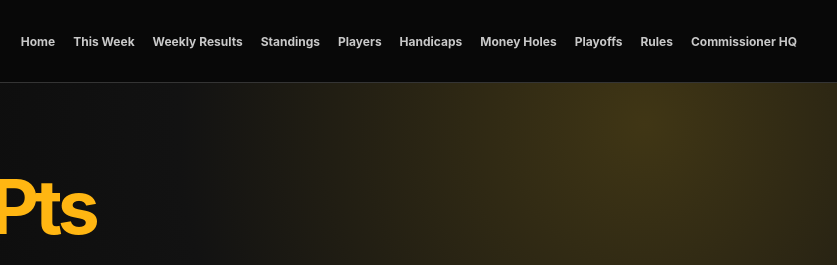
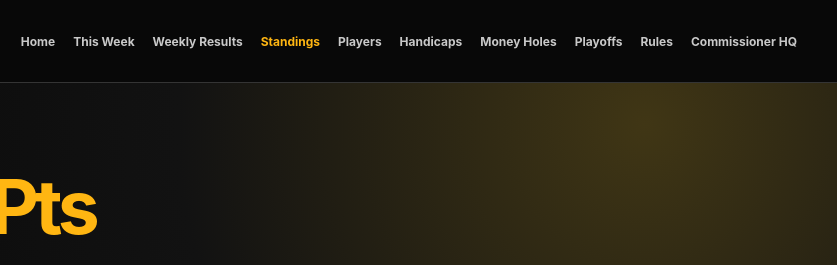
Before and after one commit to Pinseeker26/bogus-boys-2027, a plain HTML site: page standings.html in a window 1280 px wide. Shown: the top 265 px of the page, 443-1280 px from the left. Drawn offline with nearby package versions, Linux system fonts and the light colour scheme; no server answers.

Commit message:
Update standings.html

```diff
--- a/standings.html
+++ b/standings.html
@@ -13,7 +13,7 @@
   <a href="index.html">Home</a>
   <a href="this-week.html">This Week</a>
   <a href="weekly-results.html">Weekly Results</a>
-<a href="standings.html">Standings</a>
+<a class="current" href="standings.html">Standings</a>
   <a href="players.html">Players</a>
   <a href="handicaps.html">Handicaps</a>
   <a href="money-holes.html">Money Holes</a>
```
